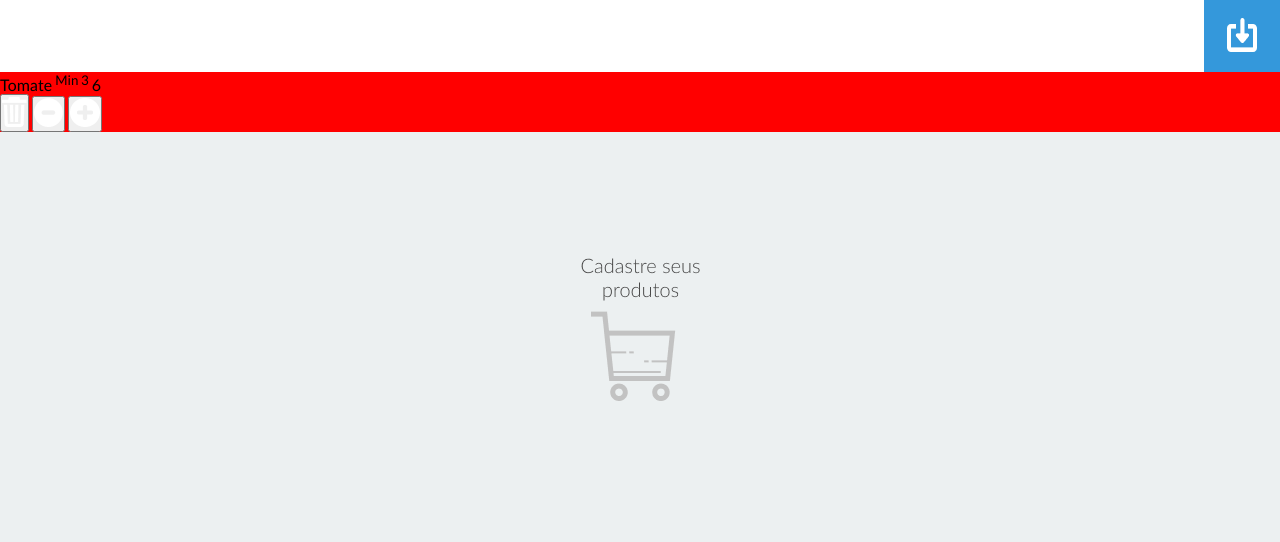
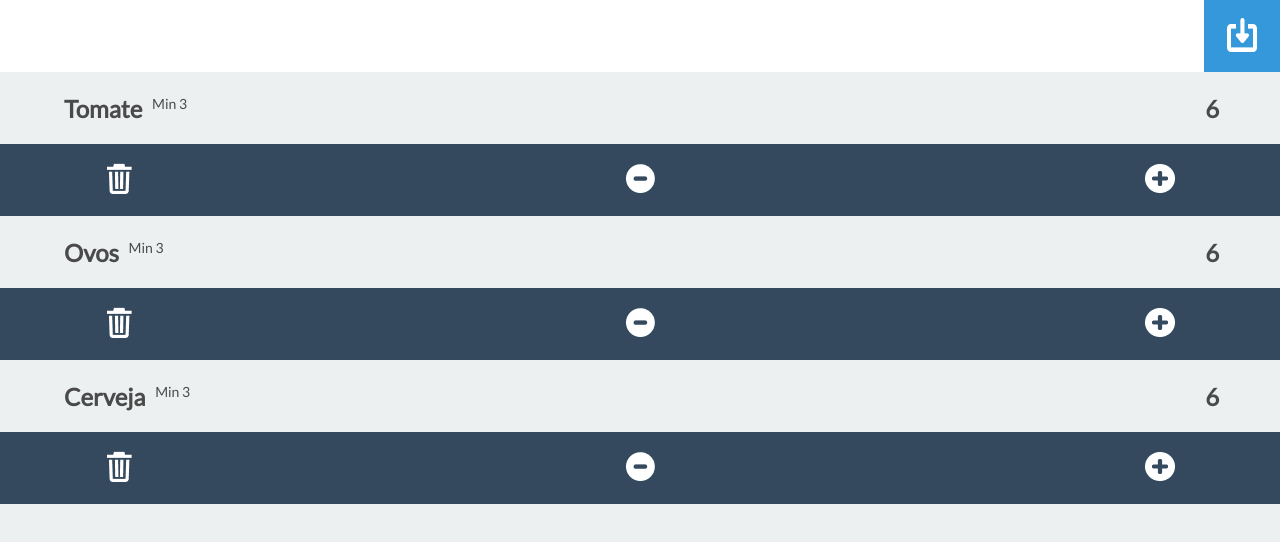
Before and after one commit to AercioSantos/MEUS_PROJETOS, a plain HTML site: page PROJETO_09/index.html in a window 1280 px wide. Drawn offline with Linux system fonts and the light colour scheme.

Commit message:
Cont...Projeto 09

```diff
--- a/PROJETO_09/app.css
+++ b/PROJETO_09/app.css
@@ -116,3 +116,47 @@ li {
 #GroceryList {
     margin-top: 72px;
 }
+
+#GroceryList li .item {
+    background-color: blue;
+}
+
+#GroceryList li .item .descricao {
+    background-color: #ecf0f1;
+    height: 72px;
+    align-items: center;
+    display: flex;
+    justify-content: space-between;
+    font-size: 24px;
+    font-family: 'Lato' sans-serif;
+    font-weight: 600;
+    color: #4A4A4A;
+    padding-left: 5%;
+}
+
+#GroceryList li .item .descricao label sup {
+    margin-left: 5px;
+    font-size: 14px;
+    font-weight: 400;
+}
+
+#GroceryList li .item .descricao span {
+    margin-right: 5%;
+}
+
+#GroceryList li .item .acao {
+    height: 72px;
+    background-color: #34495E;
+    align-items: center;
+    display: flex;
+    justify-content: space-between;
+    padding: 0 8%;
+}
+
+#GroceryList li .item .acao button {
+    width: 35px;
+    height: 35px;
+    background-color: #34495E;
+    border: none;
+    align-items: center;
+}
--- a/PROJETO_09/index.html
+++ b/PROJETO_09/index.html
@@ -42,7 +42,7 @@
 
     </div>
 
-    <ul id="GroceryList" style="background-color: red; z-index: 1000;">
+    <ul id="GroceryList">
         <li>
             <div class="item">
                 <div class="descricao">
@@ -57,9 +57,33 @@
             </div>
         </li>
 
-        <li></li>
+        <li>
+            <div class="item">
+                <div class="descricao">
+                    <label>Ovos <sup>Min 3</sup></label>
+                    <span>6</span>
+                </div>
+                <div class="acao">
+                    <button class="delete"><img src="images/delete.png"></button>
+                    <button class="menor"><img src="images/menos.png"></button>
+                    <button class="maior"><img src="images/mais.png"></button>
+                </div>
+            </div>
+        </li>
 
-        <li></li>
+        <li>
+            <div class="item">
+                <div class="descricao">
+                    <label>Cerveja <sup>Min 3</sup></label>
+                    <span>6</span>
+                </div>
+                <div class="acao">
+                    <button class="delete"><img src="images/delete.png"></button>
+                    <button class="menor"><img src="images/menos.png"></button>
+                    <button class="maior"><img src="images/mais.png"></button>
+                </div>
+            </div>
+        </li>
     </ul>
 
 
```
